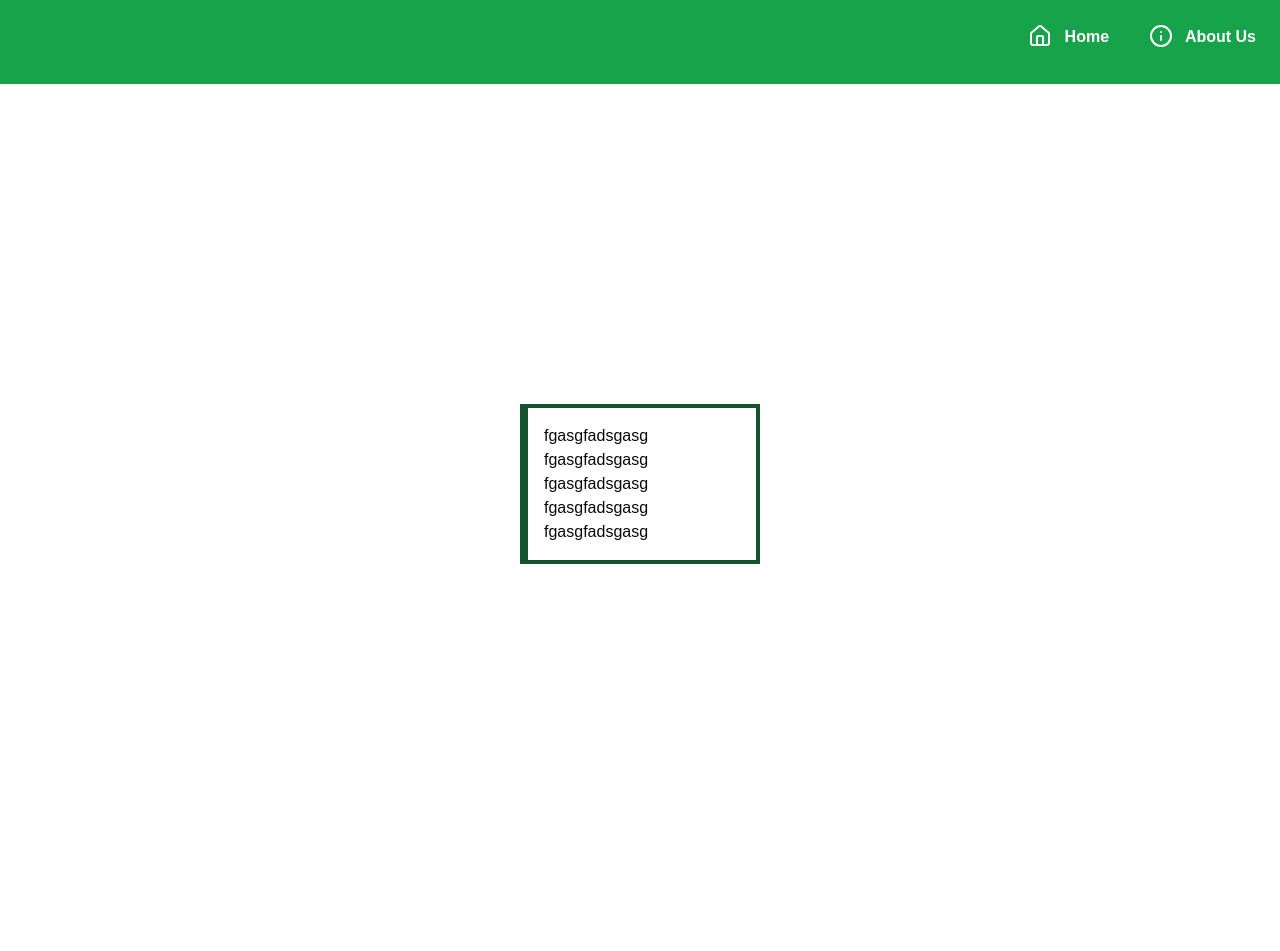
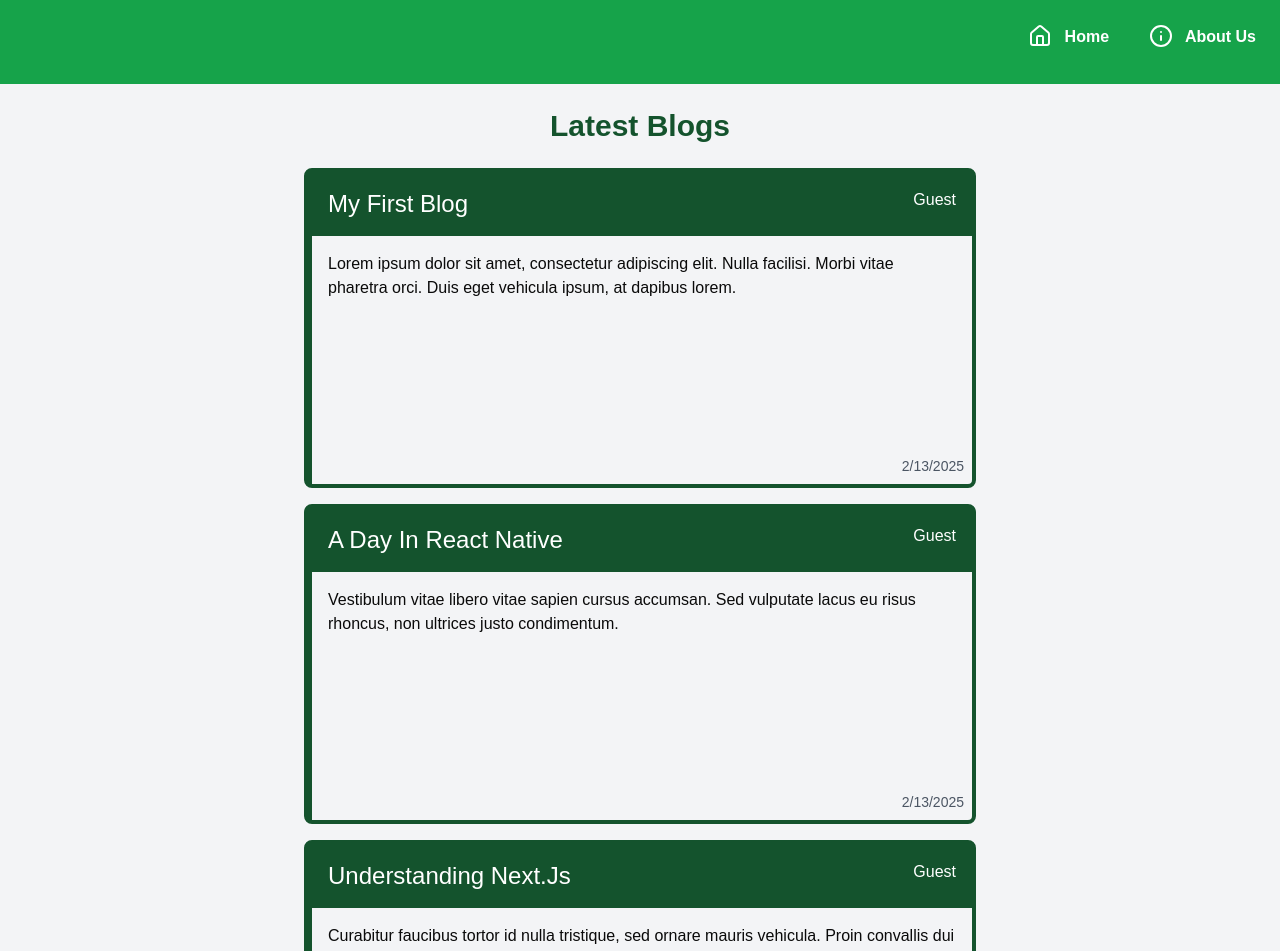
Before and after one commit to Van5sh/money-matrix, a Next.js app: page /resources in a window 1280 px wide. Shown: the top 951 px of the page. Before the commit the page ends 884 px from the top, so only its background shows below. Built offline with nearby package versions, Linux system fonts and the light colour scheme; no server answers.

Commit message:
blog box

```diff
--- a/src/app/components/blog.tsx
+++ b/src/app/components/blog.tsx
@@ -1,13 +1,27 @@
-export default function Blog(){
-    return(
-        <div className="flex flex-col border-l-8 border-4 p-4  border-green-900 w-60 items-center justify-center bg-transparent">
-            <p>
-                fgasgfadsgasg
-                fgasgfadsgasg
-                fgasgfadsgasg
-                fgasgfadsgasg
-                fgasgfadsgasg
+"use client"; // Ensure this file runs on the client side
+
+interface BlogProps {
+    title: string;
+    content: string;
+    user: string;
+    createdAt: Date;
+}
+
+const Blog: React.FC<BlogProps> = ({ title, user, content, createdAt }) => {
+    return (
+        <div className="flex flex-col border-l-8 w-full h-[40vh] max-w-2xl border-4 border-green-900 rounded-lg">
+            <div className="flex flex-row justify-between w-full p-4 bg-green-900">
+                <h1 className="text-2xl text-white capitalize">{title}</h1>
+                <span className="text-md text-white capitalize">{user}</span>
+            </div>
+            <p className="flex-1 w-full p-4 overflow-hidden text-ellipsis">
+                {content}
             </p>
+            <div className="flex justify-end w-full p-2">
+                <span className="text-sm text-gray-600">{createdAt.toLocaleDateString()}</span>
+            </div>
         </div>
-    )
-}
+    );
+};
+
+export default Blog;
--- a/src/app/components/navbar.tsx
+++ b/src/app/components/navbar.tsx
@@ -1,52 +1,59 @@
 "use client";
 
-import { House, Info } from "lucide-react";
+import { House, ShieldCheck, Info,Boxes  } from "lucide-react";
 import Link from "next/link";
-
-import { UserAuth } from "@/app/context/AuthContext"; // Fixed import
+import { UserAuth } from "@/app/context/AuthContext";
 
 export default function Navbar() {
-    const { user,logOut } = UserAuth();
-    console.log("User:", user);
+    const { user, logOut } = UserAuth();
+
     return (
         <nav className="bg-green-600 p-6 text-white font-bold">
             <ul className="flex flex-row gap-10 justify-end items-center">
                 <li className="relative pb-2 before:absolute before:bottom-0 before:left-0 before:h-[2px] before:w-0 before:bg-white before:transition-all before:duration-500 hover:before:w-full">
-                    <Link href="#">
+                    <Link href="/main">
                         <House className="inline mr-2 mb-1" /> Home
                     </Link>
                 </li>
                 <li className="relative pb-2 before:absolute before:bottom-0 before:left-0 before:h-[2px] before:w-0 before:bg-white before:transition-all before:duration-500 hover:before:w-full">
-                    <Link href="#">
+                    <Link href="/about">
                         <Info className="inline mr-2 mb-1" /> About Us
                     </Link>
                 </li>
-                {!user ? (
+                {user && (
                     <>
-
-                    </>
-                ) : (
-                    <ul className="flex flex-row gap-10 justify-end items-center">
                         <li className="relative pb-2 before:absolute before:bottom-0 before:left-0 before:h-[2px] before:w-0 before:bg-white before:transition-all before:duration-500 hover:before:w-full">
-                            Insurance Plans
+                            <Link href="/insurance">
+                                <ShieldCheck className="inline mr-2 mb-1" /> Insurance Plans
+                            </Link>
                         </li>
                         <li className="relative pb-2 before:absolute before:bottom-0 before:left-0 before:h-[2px] before:w-0 before:bg-white before:transition-all before:duration-500 hover:before:w-full">
                             <Link href="/resources">
+                                <Boxes className="inline mr-2 mb-1"/>
                                 Resources
                             </Link>
                         </li>
                         <li className="relative pb-2 before:absolute before:bottom-0 before:left-0 before:h-[2px] before:w-0 before:bg-white before:transition-all before:duration-500 hover:before:w-full">
-                            <Link href="#">
+                            <Link href="/contact">
                                 <Info className="inline mr-2 mb-1" /> Contact Us
                             </Link>
                         </li>
-                        <li className="relative pb-2 before:absolute before:bottom-0 before:left-0 before:h-[2px] before:w-0 before:bg-white before:transition-all before:duration-500 hover:before:w-full" >
-                            Calculator
+
+                        {/* Calculator */}
+                        <li className="relative pb-2 before:absolute before:bottom-0 before:left-0 before:h-[2px] before:w-0 before:bg-white before:transition-all before:duration-500 hover:before:w-full">
+                            <Link href="/calculator">
+                                Calculator
+                            </Link>
                         </li>
-                        <button className="relative pb-2 before:absolute before:bottom-0 before:left-0 before:h-[2px] before:w-0 before:bg-white before:transition-all before:duration-500 hover:before:w-full" onClick={logOut}>
-                            Log Out
-                        </button>
-                    </ul>
+                        <li>
+                            <button
+                                onClick={logOut}
+                                className="bg-red-500 hover:bg-red-700 transition-all px-4 py-2 rounded-lg"
+                            >
+                                Log Out
+                            </button>
+                        </li>
+                    </>
                 )}
             </ul>
         </nav>
--- a/src/app/context/AuthContext.tsx
+++ b/src/app/context/AuthContext.tsx
@@ -21,6 +21,7 @@ export const AuthContextProvider = ({ children }: { children: ReactNode }) => {
         const provider = new GoogleAuthProvider();
         try {
             await signInWithPopup(auth, provider);
+            console.log(user);
         } catch (error) {
             console.error("Google Sign-In Error:", error);
         }
--- a/src/app/firebase/auth.ts
+++ b/src/app/firebase/auth.ts
@@ -6,7 +6,7 @@ export async function signInUser() {
     try {
         const provider = new GoogleAuthProvider();
         const result = await signInWithPopup(auth, provider);
-        return result; // You can return the result if needed
+        return result;
     } catch (error) {
         console.error("Error during sign in:", error);
         throw error;
--- a/src/app/firebase/config.ts
+++ b/src/app/firebase/config.ts
@@ -13,7 +13,5 @@ const app =initializeApp(firebaseConfig);
 
 const auth=getAuth(app);
 
-const user=auth.currentUser;
-// sessionStorage.setItem("user", JSON.stringify(user));
 
-export {auth,app,user};
+export {auth,app};
--- a/src/app/resources/page.tsx
+++ b/src/app/resources/page.tsx
@@ -1,10 +1,40 @@
+"use client";
 import Blog from "@/app/components/blog";
+import { UserAuth } from "@/app/context/AuthContext";
 
-export default function Page(){
-    return(
-        <div className="flex flex-col items-center justify-center h-screen">
-            <Blog/>
+export default function Page() {
+    const { user } = UserAuth();
+    const currentUser = user?.displayName || "Guest"; // Handle undefined user
 
+    return (
+        <div className="flex flex-col gap-6 p-6 items-center justify-center min-h-screen bg-gray-100 overflow-auto">
+            <h1 className="text-3xl font-semibold text-green-900">Latest Blogs</h1>
+            <div className="w-full max-w-2xl flex flex-col gap-4">
+                <Blog
+                    createdAt={new Date()}
+                    content="Lorem ipsum dolor sit amet, consectetur adipiscing elit. Nulla facilisi. Morbi vitae pharetra orci. Duis eget vehicula ipsum, at dapibus lorem."
+                    title="My First Blog"
+                    user={currentUser}
+                />
+                <Blog
+                    createdAt={new Date()}
+                    content="Vestibulum vitae libero vitae sapien cursus accumsan. Sed vulputate lacus eu risus rhoncus, non ultrices justo condimentum."
+                    title="A Day in React Native"
+                    user={currentUser}
+                />
+                <Blog
+                    createdAt={new Date()}
+                    content="Curabitur faucibus tortor id nulla tristique, sed ornare mauris vehicula. Proin convallis dui ut ligula accumsan posuere."
+                    title="Understanding Next.js"
+                    user={currentUser}
+                />
+                <Blog
+                    createdAt={new Date()}
+                    content="Aliquam erat volutpat. Aenean sodales varius justo nec sollicitudin. Etiam vestibulum sapien sed felis interdum vulputate."
+                    title="CSS Tips & Tricks"
+                    user={currentUser}
+                />
+            </div>
         </div>
-    )
+    );
 }
```
